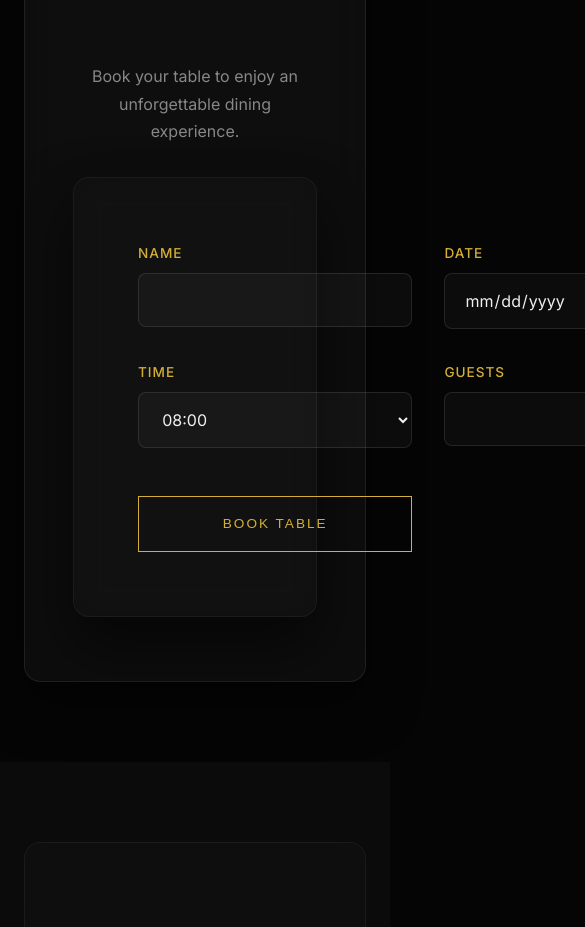
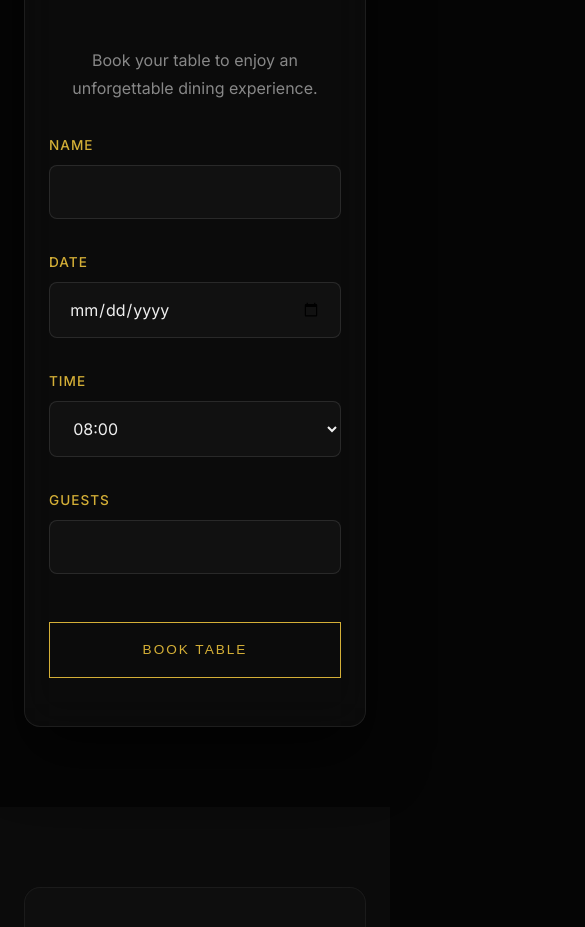
Before and after one commit to Leo9598/crosta-site, a website: page index.html in a window 390 px wide. Shown: the part 10040-10967 px from the top of the page, 585 px wide, since content can reach past the window. Drawn offline with nearby package versions, Linux system fonts and the light colour scheme; a web font is replaced by a local one.

Commit message:
Fix reservation form overflow and glassmorphism bug

```diff
--- a/styles.css
+++ b/styles.css
@@ -406,15 +406,15 @@ section {
 }
 
 .reservations-content {
-    max-width: 600px;
+    max-width: 800px;
     margin: 0 auto;
-    background: rgba(20, 20, 20, 0.6);
+    background: rgba(20, 20, 20, 0.4);
     backdrop-filter: blur(20px);
     -webkit-backdrop-filter: blur(20px);
-    padding: 4rem 3rem;
+    padding: 5rem 4rem;
     border: 1px solid rgba(255, 255, 255, 0.08);
     border-radius: 16px;
-    box-shadow: 0 20px 50px rgba(0, 0, 0, 0.5);
+    box-shadow: 0 30px 60px rgba(0, 0, 0, 0.6);
 }
 
 .res-subtitle {
@@ -424,18 +424,10 @@ section {
 }
 
 .reservation-form {
-    max-width: 700px;
-    margin: 0 auto;
     display: grid;
     grid-template-columns: 1fr 1fr;
     gap: 2rem;
-    background: rgba(20, 20, 20, 0.4);
-    backdrop-filter: blur(15px);
-    -webkit-backdrop-filter: blur(15px);
-    padding: 4rem;
-    border-radius: 16px;
-    border: 1px solid rgba(255, 255, 255, 0.05);
-    box-shadow: 0 30px 60px rgba(0, 0, 0, 0.6);
+    width: 100%;
 }
 
 .form-group {
@@ -479,6 +471,7 @@ section {
     margin-top: 1rem;
     width: 100%;
     cursor: pointer;
+    grid-column: 1 / -1;
 }
 
 /* About Section */
@@ -627,6 +620,14 @@ section {
     section {
         padding: 5rem 1.5rem;
     }
+
+    .reservation-form {
+        grid-template-columns: 1fr;
+    }
+
+    .reservations-content {
+        padding: 3rem 1.5rem;
+    }
 }
 
 /* Modal Styles */
```
